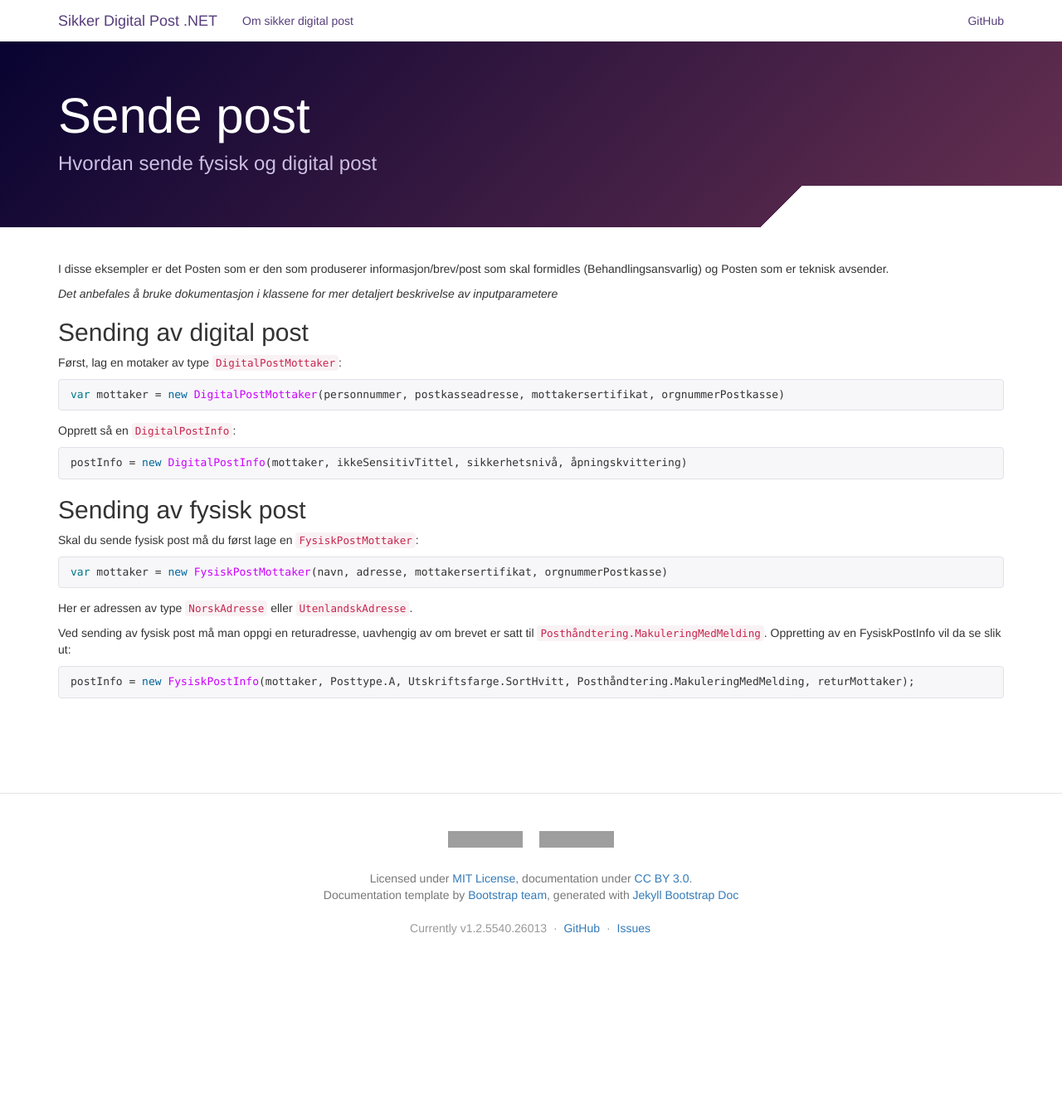
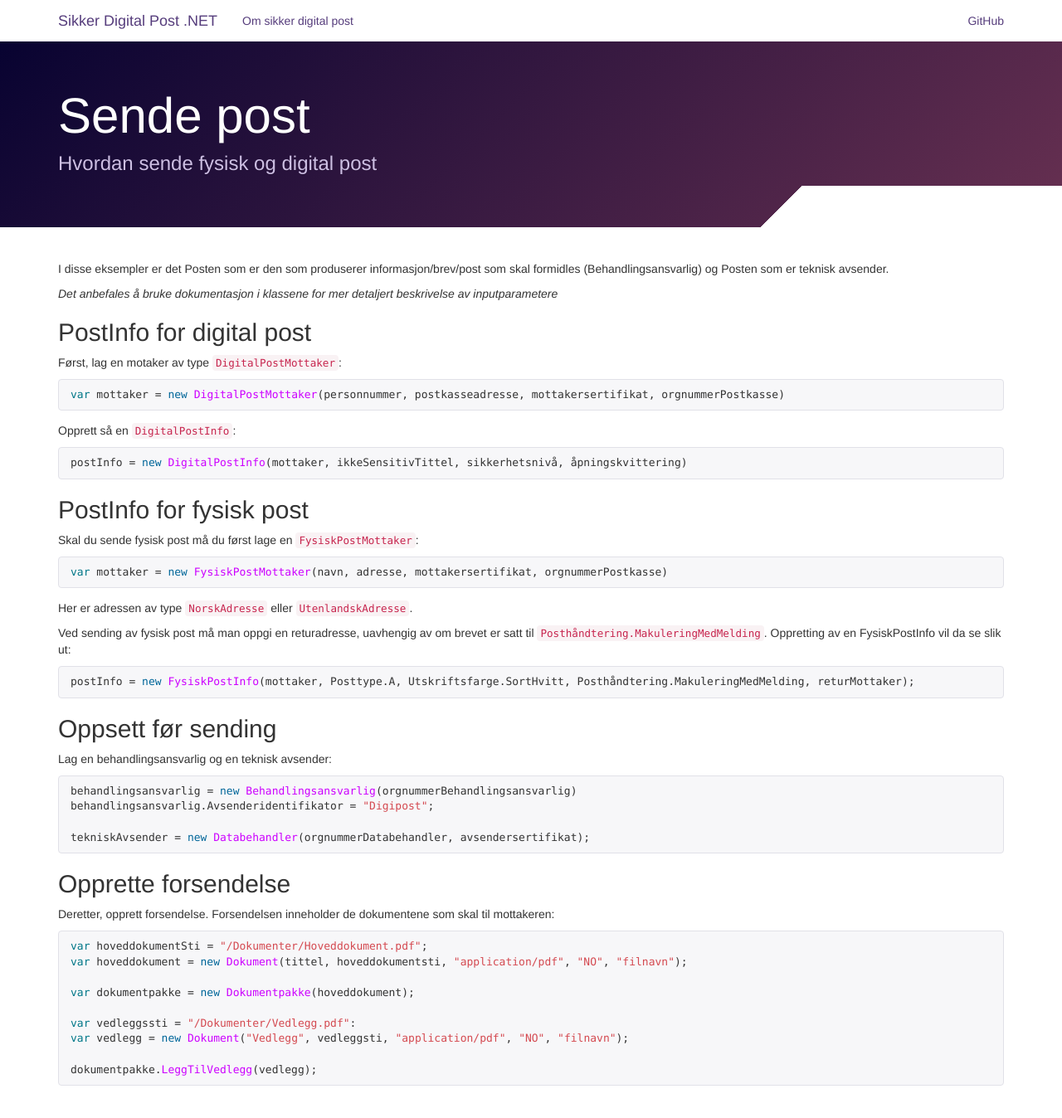
Before and after one commit to difi/sikker-digital-post-klient-dotnet, a Jekyll site: the page built from _doks/sende-post.md, in a window 1280 px wide and 1400 px high. Shown: the top 1348 px of the window at 83% size. Built offline with Jekyll 4.4.1, drawn with Linux system fonts in a browser that asks for light colours; nearby versions of some CDN libraries; grey boxes are pictures that could not be loaded.

Commit message:
Lag til oppsett før sending og opprettelse av forsendelse for sending av post

```diff
--- a/_doks/sende-post.md
+++ b/_doks/sende-post.md
@@ -10,7 +10,7 @@ I disse eksempler er det Posten som er den som produserer informasjon/brev/post
 _Det anbefales å bruke dokumentasjon i klassene for mer detaljert beskrivelse av inputparametere_
 
 
-## Sending av digital post
+## PostInfo for digital post
 
 Først, lag en motaker av type `DigitalPostMottaker`:
 
@@ -23,7 +23,7 @@ Opprett så en `DigitalPostInfo`:
 postInfo = new DigitalPostInfo(mottaker, ikkeSensitivTittel, sikkerhetsnivå, åpningskvittering)
 {% endhighlight%}
 
-## Sending av fysisk post
+## PostInfo for fysisk post
 
 Skal du sende fysisk post må du først lage en `FysiskPostMottaker`:
 {% highlight csharp %}
@@ -37,3 +37,31 @@ Ved sending av fysisk post må man oppgi en returadresse, uavhengig av om brevet
 {% highlight csharp %}
 postInfo = new FysiskPostInfo(mottaker, Posttype.A, Utskriftsfarge.SortHvitt, Posthåndtering.MakuleringMedMelding, returMottaker);
 {% endhighlight%}
+
+## Oppsett før sending
+
+Lag en behandlingsansvarlig og en teknisk avsender:
+{% highlight csharp %}
+behandlingsansvarlig = new Behandlingsansvarlig(orgnummerBehandlingsansvarlig)
+behandlingsansvarlig.Avsenderidentifikator = "Digipost";
+
+tekniskAvsender = new Databehandler(orgnummerDatabehandler, avsendersertifikat);
+{% endhighlight%}
+
+
+##Opprette forsendelse
+Deretter, opprett forsendelse. Forsendelsen inneholder de dokumentene som skal til mottakeren:
+{% highlight csharp %}
+var hoveddokumentSti = "/Dokumenter/Hoveddokument.pdf";
+var hoveddokument = new Dokument(tittel, hoveddokumentsti, "application/pdf", "NO", "filnavn");
+
+var dokumentpakke = new Dokumentpakke(hoveddokument);
+
+var vedleggssti = "/Dokumenter/Vedlegg.pdf":
+var vedlegg = new Dokument("Vedlegg", vedleggsti, "application/pdf", "NO", "filnavn");
+
+dokumentpakke.LeggTilVedlegg(vedlegg);
+
+
+
+{% endhighlight %}
```
